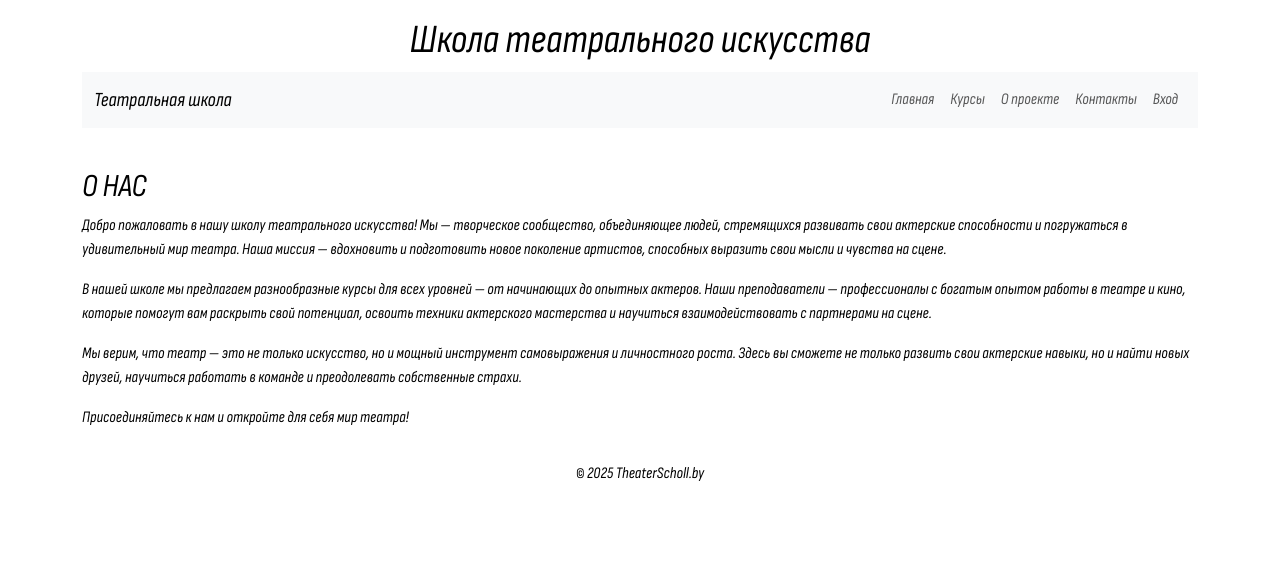
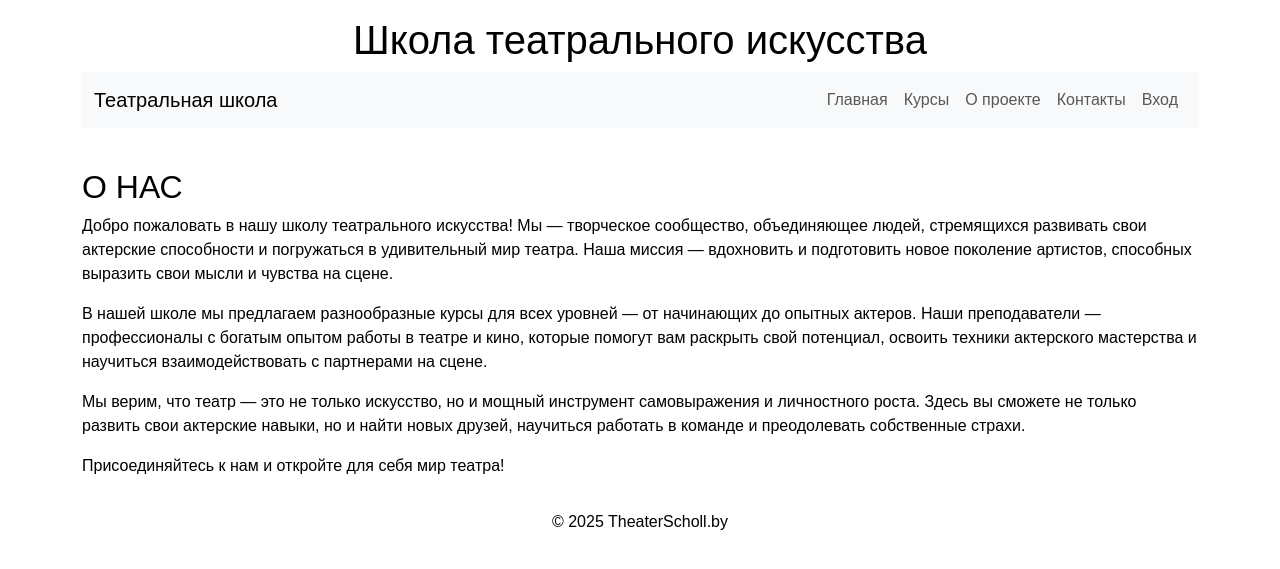
Before and after one commit to ragelalexandr/theater-school-app-django, a Django app: page /about/ in a window 1280 px wide. Shown: the top 569 px of the page. Run offline with Django 5.2, Linux system fonts and the light colour scheme; some libraries are stand-ins or nearby versions.

Commit message:
изменен шрифт

```diff
--- a/theater-scholl-app/static/css/style.css
+++ b/theater-scholl-app/static/css/style.css
@@ -1,9 +1,9 @@
-@font-face {
+/* @font-face {
     font-family: 'SofiaSansCondensed';
     src: url('../fonts/SofiaSansCondensed-Italic.ttf') format('truetype');
     font-weight: normal;
     font-style: normal;
-}
+} */
 
 
 body {
```
